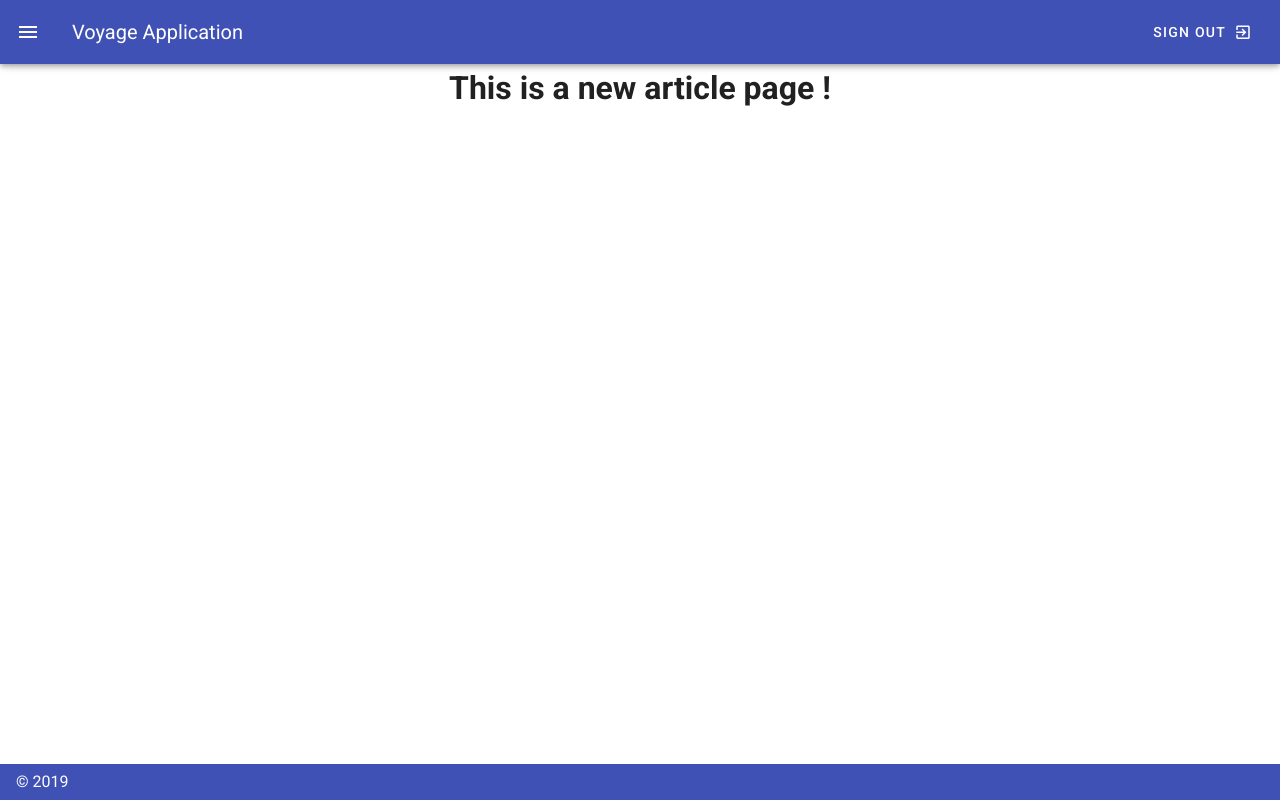
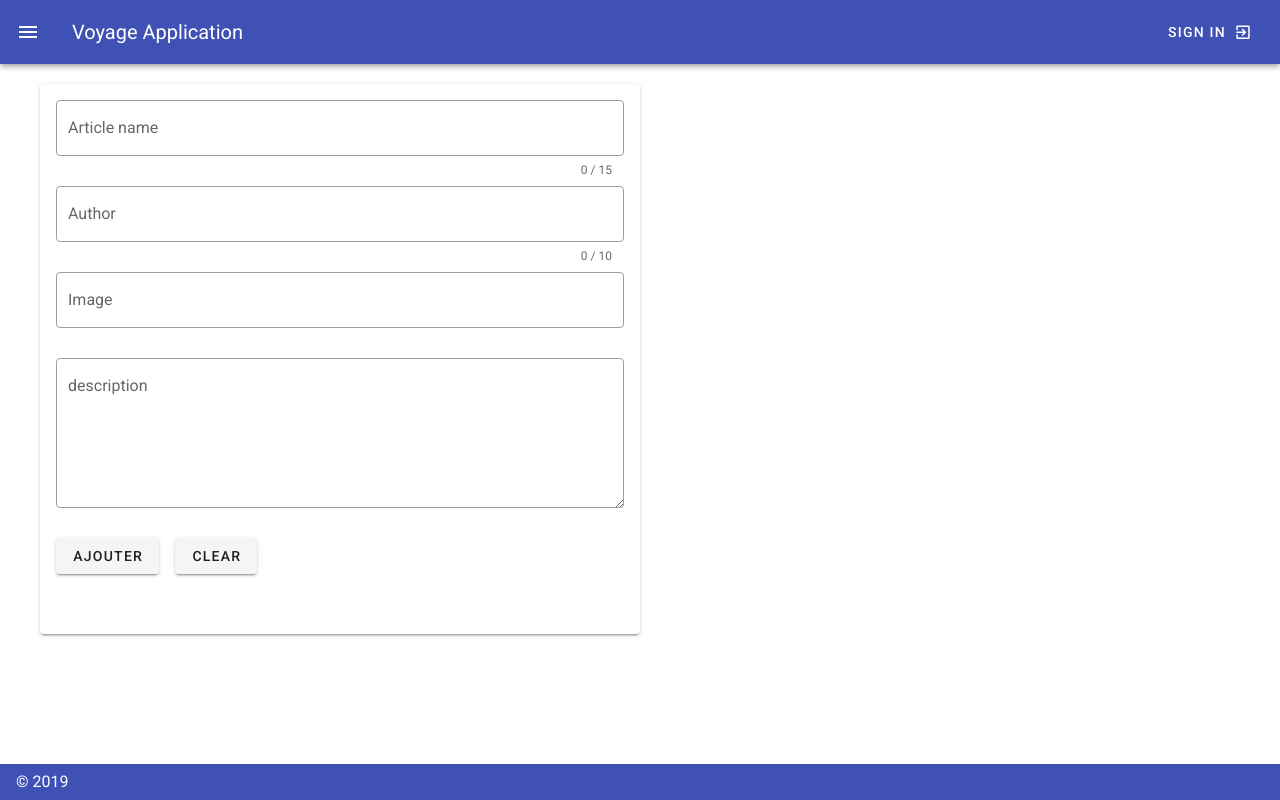
Before and after one commit to shefUIEGRH/Projet_Web, a Vue app: page /new in a window 1280 px wide. Built offline with nearby package versions, Linux system fonts and the light colour scheme.

Commit message:
share data, articles ok , login not ok

```diff
--- a/package.json
+++ b/package.json
@@ -21,7 +21,9 @@
     "vue-router": "^3.0.3",
     "vue-sidebar-menu": "^4.3.0",
     "vue-social-sharing": "^2.4.6",
-    "vuetify": "^2.1.5"
+    "vuelidate": "^0.7.4",
+    "vuetify": "^2.1.5",
+    "vuex": "^3.1.1"
   },
   "devDependencies": {
     "@mdi/font": "^4.5.95",
--- a/server.js
+++ b/server.js
@@ -61,7 +61,7 @@ app.post('/api/login', (req, res) => {
       // gérez le cas où on n'a pas trouvé d'utilisateur correspondant
       res.status(401)
       res.json({
-      message: 'Bad user'
+      message: 'user/password doesnt match'
     })
     } else {
       // connect the user
--- a/src/App.vue
+++ b/src/App.vue
@@ -8,12 +8,13 @@
 
 <script>
 import Navbar from './components/Navbar'
+// import Nouveau from './views/Nouveau'
+// import Lire from './views/Lire'
 export default {
   components: { Navbar },
   name: 'App',
   data () {
     return {
-
     }
   }
 }
--- a/src/components/Navbar.vue
+++ b/src/components/Navbar.vue
@@ -17,9 +17,8 @@
       <v-app-bar-nav-icon @click.stop="drawer = !drawer"></v-app-bar-nav-icon>
       <v-toolbar-title>Voyage Application</v-toolbar-title>
       <v-spacer></v-spacer>
-      <!-- TODO replace Sign by connected -->
-      <v-btn text v-if="Sign" @click="Sign =!Sign" to="/login"> <span>Sign in</span> <v-icon right>mdi-exit-to-app</v-icon> </v-btn>
-      <v-btn text v-if="!Sign" @click="Sign =!Sign" to="/login"> <span>Sign out</span> <v-icon right>mdi-exit-to-app</v-icon> </v-btn>
+      <v-btn text v-if="!connected" to="/login"> <span>Sign in</span> <v-icon right>mdi-exit-to-app</v-icon> </v-btn>
+      <v-btn text v-if="connected" to="/login"> <span>Sign out</span> <v-icon right>mdi-exit-to-app</v-icon> </v-btn>
 
     </v-app-bar>
 
@@ -35,9 +34,13 @@
 </template>
 
 <script>
+import Vuex from 'vuex'
+
 export default {
+
   data() {
     return {
+      connected: false, //Vuex.mapGetters(['connected']),
       msg: "Sign In",
       links: [
         {icon: 'mdi-home', text: 'Home', route: '/'},
@@ -45,10 +48,10 @@ export default {
         {icon: 'mdi-thumb-up', text: 'Avis', route: '/avis'},
       ],
       // TODO replace Sign by connected
-      Sign: false,
       drawer: false
     }
   },
+
 }
 </script>
 
--- a/src/main.js
+++ b/src/main.js
@@ -1,12 +1,16 @@
 import Vue from 'vue'
 import App from './App.vue'
+import Vuex from 'vuex'
 import router from './router'
-import vuetify from './plugins/vuetify';
+import vuetify from './plugins/vuetify'
+import store from './store/articles'
 
 Vue.config.productionTip = false
 
+Vue.use(Vuex)
 new Vue({
   router,
   vuetify,
+  store,
   render: h => h(App)
 }).$mount('#app')
--- a/src/plugins/vuetify.js
+++ b/src/plugins/vuetify.js
@@ -8,4 +8,5 @@ export default new Vuetify({
   icons: {
     iconfont: 'mdi',
   },
+
 });
--- /dev/null
+++ b/src/store/account.js
@@ -0,0 +1,33 @@
+import Vue from 'vue'
+import Vuex from 'vuex'
+
+Vue.use(Vuex)
+
+const state = {
+  connected: false,
+}
+
+const mutation = {
+  login: state =>{
+    state.connected = true
+  },
+  logout: state =>{
+    state.connected = false
+  },
+}
+
+const getters = {
+    connected: state => state.connected
+}
+
+export default new Vuex.Store({
+    state: state,
+
+    mutations: mutation,
+
+    getters: getters,
+
+    action: { },
+
+    strict: false
+})
--- /dev/null
+++ b/src/store/articles.js
@@ -0,0 +1,44 @@
+import Vue from 'vue'
+import Vuex from 'vuex'
+
+Vue.use(Vuex)
+
+const state = {
+  articles: [
+    {title: 'La France', src: 'https://image.noelshack.com/fichiers/2019/44/6/1572721350-france.jpg', text: 'test, blablabla', visible: false, count: 0},
+    {title: 'La Chine', src: 'https://image.noelshack.com/fichiers/2019/44/6/1572721338-chine.jpg', text: 'test bis, blablabla', visible: false, count: 0},
+    {title: 'Les Etats-Unis', src: 'https://image.noelshack.com/fichiers/2019/44/6/1572721375-usa.jpg', text: 'test ter, blablabla', visible: false, count: 0},
+    {title: 'L\'Egypte', src: 'https://image.noelshack.com/fichiers/2019/44/6/1572721342-egypte.jpg', text: 'test 4, blablabla', visible: false, count: 0},
+    {title: 'La Nouvelle Zélande', src: 'https://image.noelshack.com/fichiers/2019/44/6/1572721943-nz.jpg', text: 'test 5, blablabla', visible: false, count: 0},
+    {title: 'L\'Argentine', src: 'https://image.noelshack.com/fichiers/2019/44/6/1572721333-argentine.jpg', text: 'test 6, blablabla', visible: false, count: 0},
+  ]
+}
+
+const mutation = {
+  add_articles: (state, payload) =>{
+
+    state.articles.push({
+      title: payload.title,
+      src: payload.src,
+      text: payload.text,
+      visible: false,
+      count: 0,
+    })
+  }
+}
+
+const getters = {
+    articles: state => state.articles,
+}
+
+export default new Vuex.Store({
+    state: state,
+
+    mutations: mutation,
+
+    getters: getters,
+
+    action: { },
+
+    strict: false
+})
--- a/src/views/Articles.vue
+++ b/src/views/Articles.vue
@@ -37,10 +37,8 @@
                     </v-card-text>
                     <br/>
                     <v-card-actions class="justify-center" >
-                      <v-btn block color="indigo" text x-large>
-                        <router-link to="/read" id="btn">
+                      <v-btn block color="indigo" text x-large to="/read">
                         Let's GO
-                        </router-link>
                       </v-btn>
                     </v-card-actions>
                   </v-card>
--- a/src/views/Login.vue
+++ b/src/views/Login.vue
@@ -1,7 +1,7 @@
 <template>
   <v-app id="inspire">
     <v-content>
-      <v-container v-if="!connected" class="fill-height" fluid>
+      <v-container class="fill-height" fluid>
         <v-row align="center" justify="center">
           <v-col cols="12" sm="8" md="4">
             <v-card class="elevation-12">
@@ -36,22 +36,21 @@
           </v-col>
         </v-row>
       </v-container>
-      <v-container v-if="connected" class="fill-height" fluid>
-        <div class="flex-grow-1"></div>
-          <v-btn color="primary" @click="logout()">Log out</v-btn>
-      </v-container>
     </v-content>
   </v-app>
 </template>
 
+<script>
+import router from "../router"
+import axios from "axios"
+import store from '../store/account'
+import Vuex from 'vuex'
 
-<script>
-import router from "../router";
-import axios from "axios";
 export default {
+  store: store,
+
   data: () => ({
-    // Stocker connected pour toute l'application
-    connected: false,
+    connected: Vuex.mapGetters(['connected']),
     username: "",
     password: "",
   }),
@@ -60,13 +59,14 @@ export default {
           console.log("log in process")
           axios.post("http://localhost:4000/api/login", {username, password} )
             .then((response) => {
-                this.message = response.data.message;
+                this.message = response.data.message
                 if (this.message === "connected") {
-                  this.connected = true;
+                  store.commit('login', store)
                   router.push("/home")
                 }
             })
             .catch((errors) => {
+                alert(errors.response.data.message)
                 console.log(errors)
                 console.log("Cannot log in")
             })
@@ -75,8 +75,8 @@ export default {
           if (this.connected) {
             axios.get("http://localhost:4000/api/logout")
               .then((response) => {
-                  this.message = response.data.message;
-                  this.connected = false;
+                  this.message = response.data.message
+                  store.commit('logout', store)
               })
               .catch((errors) => {
                   console.log(errors)
--- a/src/views/Nouveau.vue
+++ b/src/views/Nouveau.vue
@@ -1,5 +1,128 @@
 <template>
-  <div class="nouveau">
-    <h1>This is a new article page !</h1>
-  </div>
+  <v-card class="mx-10 my-5 pa-4" max-width="600" style="cursor: pointer" height="550px">
+
+    <form>
+      <v-text-field
+        outlined
+        v-model="name"
+        :error-messages="nameErrors"
+        :counter="15"
+        label="Article name"
+        required
+        @input="$v.name.$touch()"
+        @blur="$v.name.$touch()"
+      ></v-text-field>
+      <v-text-field
+        outlined
+        v-model="author"
+        :error-messages="authorErrors"
+        :counter="10"
+        label="Author"
+        required
+        @input="$v.author.$touch()"
+        @blur="$v.author.$touch()"
+      ></v-text-field>
+      <v-text-field
+        outlined
+        v-model="image"
+        :error-messages="imageErrors"
+        label="Image"
+        required
+        @input="$v.image.$touch()"
+        @blur="$v.image.$touch()"
+      ></v-text-field>
+      <v-textarea
+          outlined
+          v-model="description"
+          :error-messages="descriptionErrors"
+          label="description"
+          required
+          @input="$v.description.$touch()"
+          @blur="$v.description.$touch()"
+      ></v-textarea>
+
+
+
+      <v-btn class="mr-4" @click="submit">Ajouter</v-btn>
+      <v-btn @click="clear">clear</v-btn>
+    </form>
+  </v-card>
 </template>
+<script>
+  import { validationMixin } from 'vuelidate'
+  import { required, maxLength } from 'vuelidate/lib/validators'
+  import router from "../router";
+  import store from '../store/articles'
+
+
+  // import ArticlesVue from './Articles.vue'
+
+  export default {
+    mixins: [validationMixin],
+    validations: {
+      name: { required, maxLength: maxLength(15) },
+      author: { required, maxLength: maxLength(10) },
+      image: { required },
+      description: { required },
+    },
+
+    data: () => ({
+      name: '',
+      author: '',
+      image: '',
+      description: '',
+    }),
+
+    computed: {
+      nameErrors () {
+        const errors = []
+        if (!this.$v.name.$dirty) return errors
+        !this.$v.name.maxLength && errors.push('Name must be at most 15 characters long')
+        !this.$v.name.required && errors.push('Name is required.')
+        return errors
+      },
+      authorErrors () {
+        const errors = []
+        if (!this.$v.author.$dirty) return errors
+        !this.$v.author.maxLength && errors.push('Name must be at most 10 characters long')
+        !this.$v.author.required && errors.push('Author name is required.')
+        return errors
+      },
+      imageErrors () {
+        const errors = []
+        if (!this.$v.image.$dirty) return errors
+        !this.$v.image.required && errors.push('Image name is required.')
+        return errors
+      },
+      descriptionErrors () {
+        const errors = []
+        if (!this.$v.description.$dirty) return errors
+        !this.$v.description.required && errors.push('Description is required')
+        return errors
+      },
+    },
+
+    methods: {
+      submit () {
+        if (this.name && this.author && this.description) {
+          this.$v.$touch()
+          let payload = {
+            title: this.name,
+            src: this.image,
+            text: this.description
+          }
+          store.commit('add_articles',payload )
+          router.push("/read")
+        }
+      },
+      clear () {
+        this.$v.$reset()
+        this.name = ''
+        this.image = ''
+        this.author = ''
+        this.description = ''
+      },
+
+    },
+  }
+</script>
```
Also changed, not shown: src/views/Lire.vue (+8 -10 lines), 1 other file (tests, documents, lock files or other folders).
